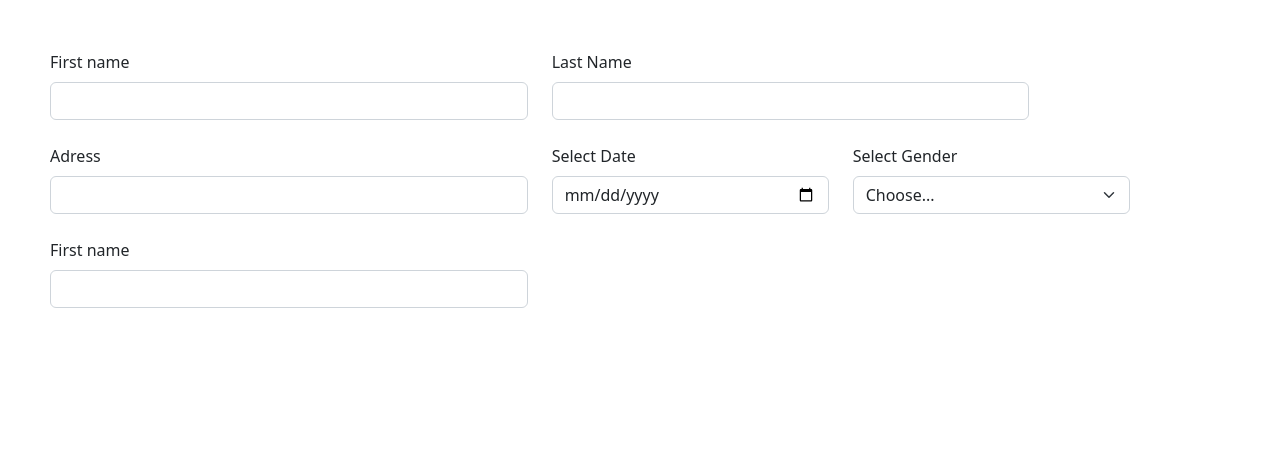
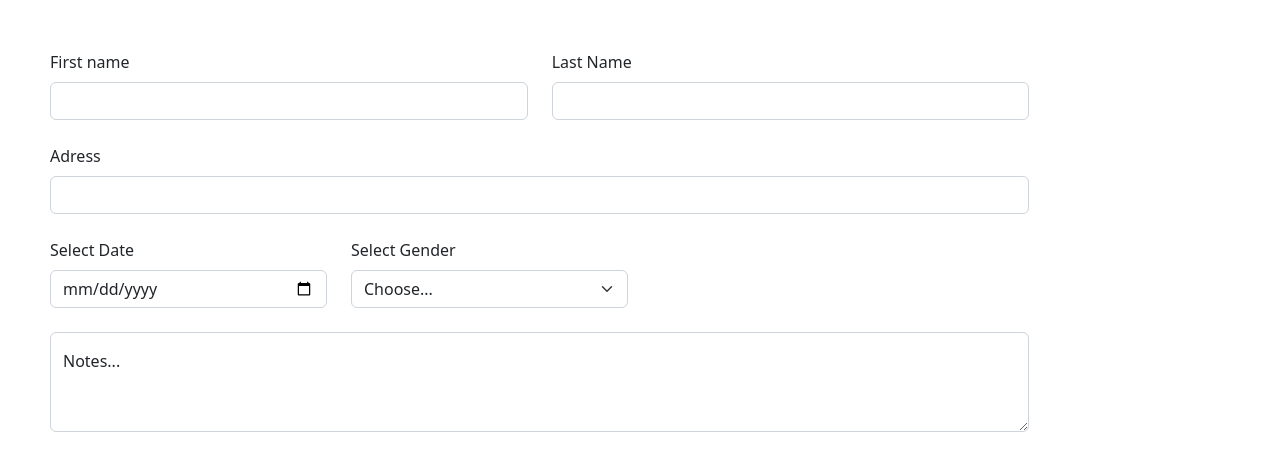
Before and after one commit to RedBaron1918/Form, a Vue app: page / in a window 1280 px wide. Shown: the top 470 px of the page. Built offline with nearby package versions, Linux system fonts and the light colour scheme.

Commit message:
Form styling finished

```diff
--- a/src/App.vue
+++ b/src/App.vue
@@ -1,48 +1,59 @@
 <template>
   <div id="#app">
     <form class="row g-4">
+      <InputStyle class="col-md-5">
         <NormalInput
           v-model="FirstName"
           type="text"
           label="First name"
           required
         />
-      <NormalInput v-model="LastName" type="text" label="Last Name" required />
-      <BiggerInput
+      </InputStyle>
+      <InputStyle class="col-md-5">
+        <NormalInput
+          v-model="LastName"
+          type="text"
+          label="Last Name"
+          required
+        />
+      </InputStyle>
+
+      <InputStyle class="col-md-10">
+        <NormalInput
           v-model="Adress"
           type="text"
           label="Adress"
           required
           maxlength="35"
         />
-      <SmallInput v-model="SelectedDate" type="date" label="Select Date" />
+      </InputStyle>
+
+      <InputStyle class="col-md-3">
+        <NormalInput v-model="SelectedDate" type="date" label="Select Date" />
+      </InputStyle>
+      <InputStyle class="col-md-3">
         <Select v-model="Gender" label="Select Gender" />
-      <InputStyle class="col-5">
-        <Test v-model="FirstName" type="text" label="First name" required />
+      </InputStyle>
+
+      <InputStyle class="col-10">
+        <TextArea v-model="Notes" label="Notes..." />
       </InputStyle>
     </form>
   </div>
 </template>
 
 <script>
-import Form from "./components/Form.vue";
 import NormalInput from "./components/normalInput.vue";
-import BiggerInput from "./components/biggerInput.vue";
-import SmallInput from "./components/SmallInput.vue";
 import Select from "./components/Select.vue";
-import Test from "./components/Test.vue";
 import InputStyle from "./components/InputStyle.vue";
+import TextArea from "./components/TextArea.vue";
 export default {
   name: "App",
   components: {
-    Form,
     NormalInput,
-    BiggerInput,
-    SmallInput,
     Select,
-    Test,
     InputStyle,
-    Test,
+    TextArea,
   },
   data() {
     return {
@@ -51,6 +62,7 @@ export default {
       Adress: "",
       SelectedDate: "",
       Gender: "",
+      Notes: "",
     };
   },
 };
--- a/src/components/Form.vue
+++ b/src/components/Form.vue
@@ -50,7 +50,6 @@
         <textarea
           class="form-control"
           placeholder="Leave a comment here"
-          id="floatingTextarea2"
           style="height: 100px"
         ></textarea>
         <label for="floatingTextarea2">Comments</label>
--- a/src/components/Select.vue
+++ b/src/components/Select.vue
@@ -1,5 +1,4 @@
 <template>
-  <div class="col-md-3">
   <label class="form-label">{{ label }}</label>
   <select
     class="form-select"
@@ -10,7 +9,6 @@
     <option value="male">Male</option>
     <option value="female">female</option>
   </select>
-  </div>
 </template>
 
 <script>
--- a/src/components/SmallInput.vue
+++ /dev/null
@@ -1,20 +0,0 @@
-<template>
-  <div class="col-md-3">
-    <label class="form-label">{{ label }}</label>
-    <input
-      type="text"
-      class="form-control"
-      :value="modelValue"
-      @input="$emit('update:modelValue', $event.target.value)"
-      v-bind="$attrs"
-    />
-  </div>
-</template>
-
-<script>
-export default {
-  props: ["label", "modelValue"],
-};
-</script>
-
-<style></style>
--- a/src/components/Test.vue
+++ b/src/components/TextArea.vue
@@ -1,13 +1,14 @@
 <template>
-  <div>
-    <label class="form-label">{{ label }}</label>
-    <input
-      type="text"
+  <div class="form-floating">
+    <textarea
       class="form-control"
+      placeholder="Leave Notes here"
+      style="height: 100px"
       :value="modelValue"
       @input="$emit('update:modelValue', $event.target.value)"
       v-bind="$attrs"
-    />
+    ></textarea>
+    <label>{{ label }}</label>
   </div>
 </template>
 
--- a/src/components/biggerInput.vue
+++ /dev/null
@@ -1,20 +0,0 @@
-<template>
-  <div class="col-5">
-    <label class="form-label">{{ label }}</label>
-    <input
-      type="text"
-      class="form-control"
-      :value="modelValue"
-      @input="$emit('update:modelValue', $event.target.value)"
-      v-bind="$attrs"
-    />
-  </div>
-</template>
-
-<script>
-export default {
-  props: ["label", "modelValue"],
-};
-</script>
-
-<style></style>
--- a/src/components/normalInput.vue
+++ b/src/components/normalInput.vue
@@ -1,5 +1,4 @@
 <template>
-  <div class="col-md-5">
   <label class="form-label">{{ label }}</label>
   <input
     type="text"
@@ -8,7 +7,6 @@
     @input="$emit('update:modelValue', $event.target.value)"
     v-bind="$attrs"
   />
-  </div>
 </template>
 
 <script>
```
Lines whose indentation alone changed are shown as unchanged.
